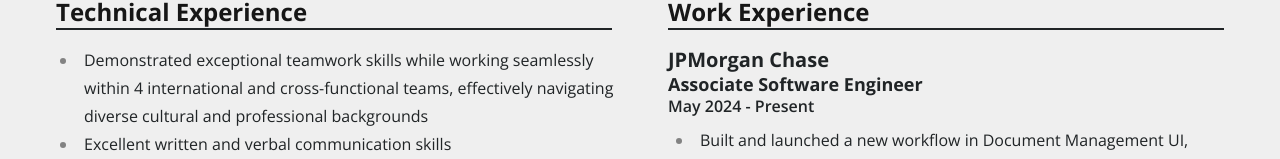
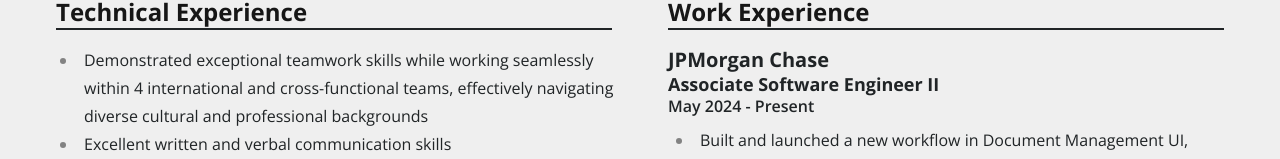
Before and after one commit to erabinovich3/personal-website, a Next.js app: page /resume in a window 1280 px wide. Shown: the part 285-444 px from the top of the page. Built offline with nearby package versions, Linux system fonts and the light colour scheme.

Commit message:
fixing job title

```diff
--- a/src/app/(not-home-pages)/resume/page.tsx
+++ b/src/app/(not-home-pages)/resume/page.tsx
@@ -107,7 +107,7 @@
                     <ResumeSection title="Work Experience">
                         <WorkExpBlock
                             title="JPMorgan Chase"
-                            subtitle="Associate Software Engineer"
+                            subtitle="Associate Software Engineer II"
                             dates="May 2024 - Present"
                             className="prose prose-li:m-0"
                         >
```
Also changed, not shown: 1 other file (tests, documents, lock files or other folders).
